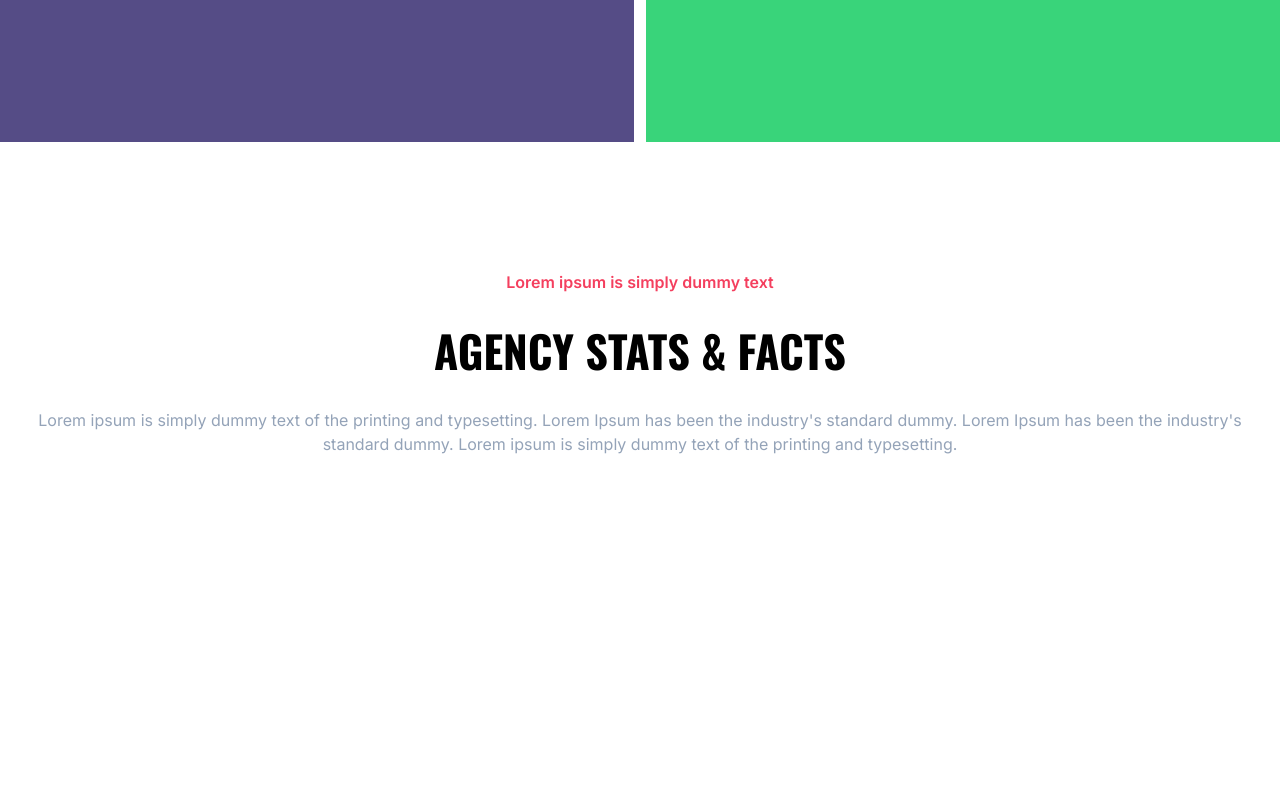
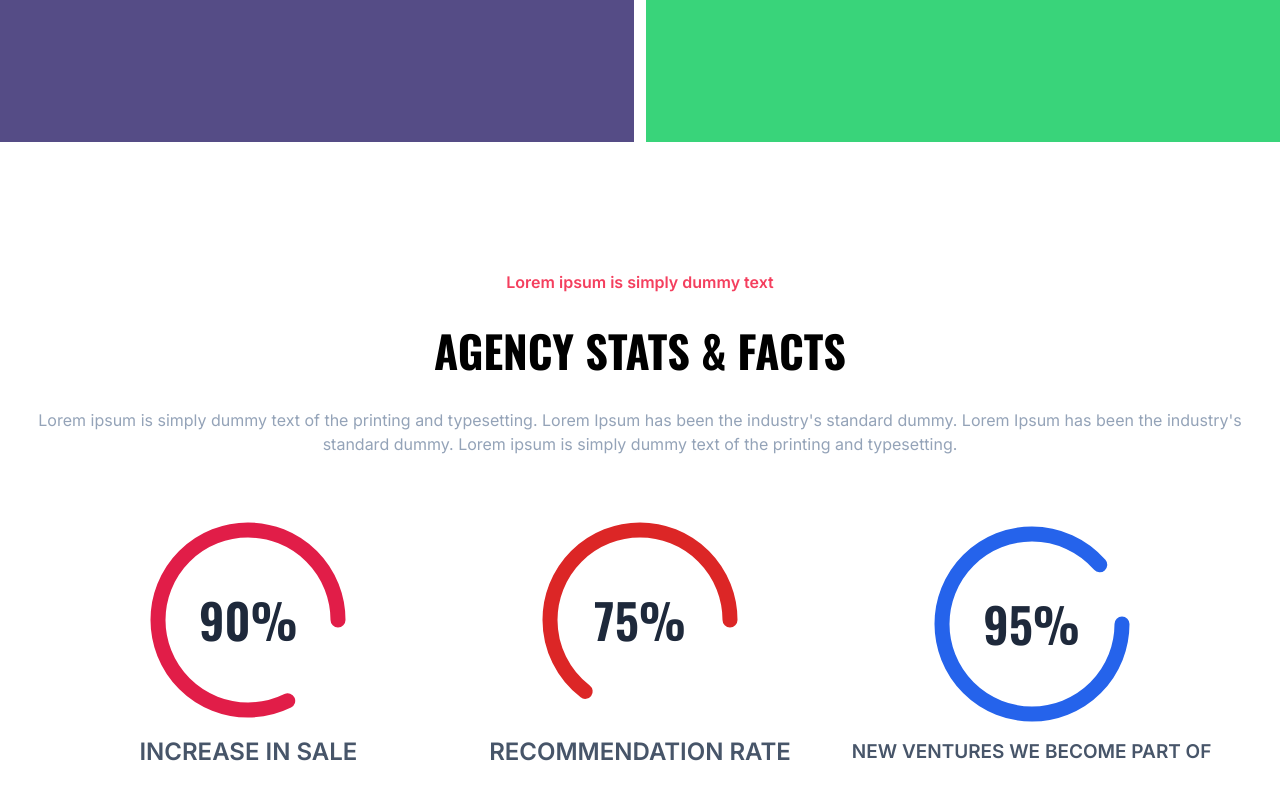
Before and after one commit to KarimAliMo/digital-agency, a Next.js app: page / in a window 1280 px wide. Shown: the part 1530-2330 px from the top of the page. Before the commit the page ends 2098 px from the top, so only its background shows below. Built offline with nearby package versions, Linux system fonts and the light colour scheme.

Commit message:
Statistics second Commit

```diff
--- a/components/statistics/Statistics.jsx
+++ b/components/statistics/Statistics.jsx
@@ -1,8 +1,10 @@
+"use client";
+import { motion } from "framer-motion";
 import { oswald } from "@/lib/fonts";
 const Statistics = () => {
   return (
     <div className=" py-28">
-      <div className=" flex flex-col justify-center items-center gap-6 container 2xl:px-52 ">
+      <div className=" flex flex-col justify-center items-center gap-6 w-full container 2xl:px-52 ">
         <p className=" text-rose-500 text-center font-semibold ">
           Lorem ipsum is simply dummy text
         </p>
@@ -18,6 +20,92 @@ const Statistics = () => {
           been the industry's standard dummy. Lorem ipsum is simply dummy text
           of the printing and typesetting.
         </p>
+        <div className=" grid grid-cols-1 grid-rows-3 md:grid-cols-2 md:grid-rows-2 lg:grid-cols-3 lg:grid-rows-1 gap-8 overflow-hidden mt-10">
+          <div className="  flex flex-col gap-4 justify-center items-center">
+            <div className=" relative w-fit h-fit">
+              <svg className="" width="200" height="200">
+                <motion.circle
+                  initial={{ strokeDashoffset: 100 }}
+                  whileInView={{
+                    strokeDashoffset: 900,
+                    transition: { duration: 1.5 },
+                  }}
+                  cx="100"
+                  cy="100"
+                  r="90"
+                  strokeDasharray="500"
+                  strokeDashoffset="900"
+                  strokeLinecap="round"
+                  className=" fill-transparent stroke-rose-600 stroke-[15px]"
+                ></motion.circle>
+              </svg>
+              <p
+                className={`${oswald.className} absolute top-0 left-0 h-full w-full flex justify-center items-center text-5xl font-semibold text-slate-800 dark:text-slate-300`}
+              >
+                90%
+              </p>
+            </div>
+            <p className=" uppercase text-center text-base lg:text-2xl font-semibold text-slate-600 dark:text-slate-300 ">
+              increase in sale
+            </p>
+          </div>
+          <div className=" flex flex-col gap-4 items-center justify-center">
+            <div className=" relative w-fit h-fit">
+              <svg className="" width="200" height="200">
+                <motion.circle
+                  initial={{ strokeDashoffset: 100 }}
+                  whileInView={{
+                    strokeDashoffset: 800,
+                    transition: { duration: 1.5 },
+                  }}
+                  cx="100"
+                  cy="100"
+                  r="90"
+                  strokeDasharray="500"
+                  strokeDashoffset="900"
+                  strokeLinecap="round"
+                  className=" fill-transparent stroke-red-600 stroke-[15px]"
+                ></motion.circle>
+              </svg>
+              <p
+                className={`${oswald.className} absolute top-0 left-0 h-full w-full flex justify-center items-center text-5xl font-semibold text-slate-800 dark:text-slate-300`}
+              >
+                75%
+              </p>
+            </div>
+            <p className=" uppercase text-center text-base lg:text-2xl font-semibold text-slate-600 dark:text-slate-300 ">
+              recommendation rate
+            </p>
+          </div>
+          <div className=" flex flex-col gap-4 justify-center items-center">
+            <div className=" relative w-fit h-fit">
+              <svg className="" width="200" height="200">
+                <motion.circle
+                  initial={{ strokeDashoffset: 100 }}
+                  whileInView={{
+                    strokeDashoffset: 1000,
+                    transition: { duration: 1.5 },
+                  }}
+                  cx="100"
+                  cy="100"
+                  r="90"
+                  strokeDasharray="500"
+                  strokeDashoffset="1000"
+                  strokeLinecap="round"
+                  className=" fill-transparent stroke-blue-600 stroke-[15px]"
+                ></motion.circle>
+              </svg>
+              <p
+                className={`${oswald.className} absolute top-0 left-0 h-full w-full flex justify-center items-center text-5xl font-semibold text-slate-800 dark:text-slate-300`}
+              >
+                95%
+              </p>
+            </div>
+            <p className=" uppercase text-center text-base lg:text-[19px] font-semibold text-slate-600 dark:text-slate-300 ">
+              new ventures we become part of
+            </p>
+          </div>
+        </div>
       </div>
     </div>
   );
```
